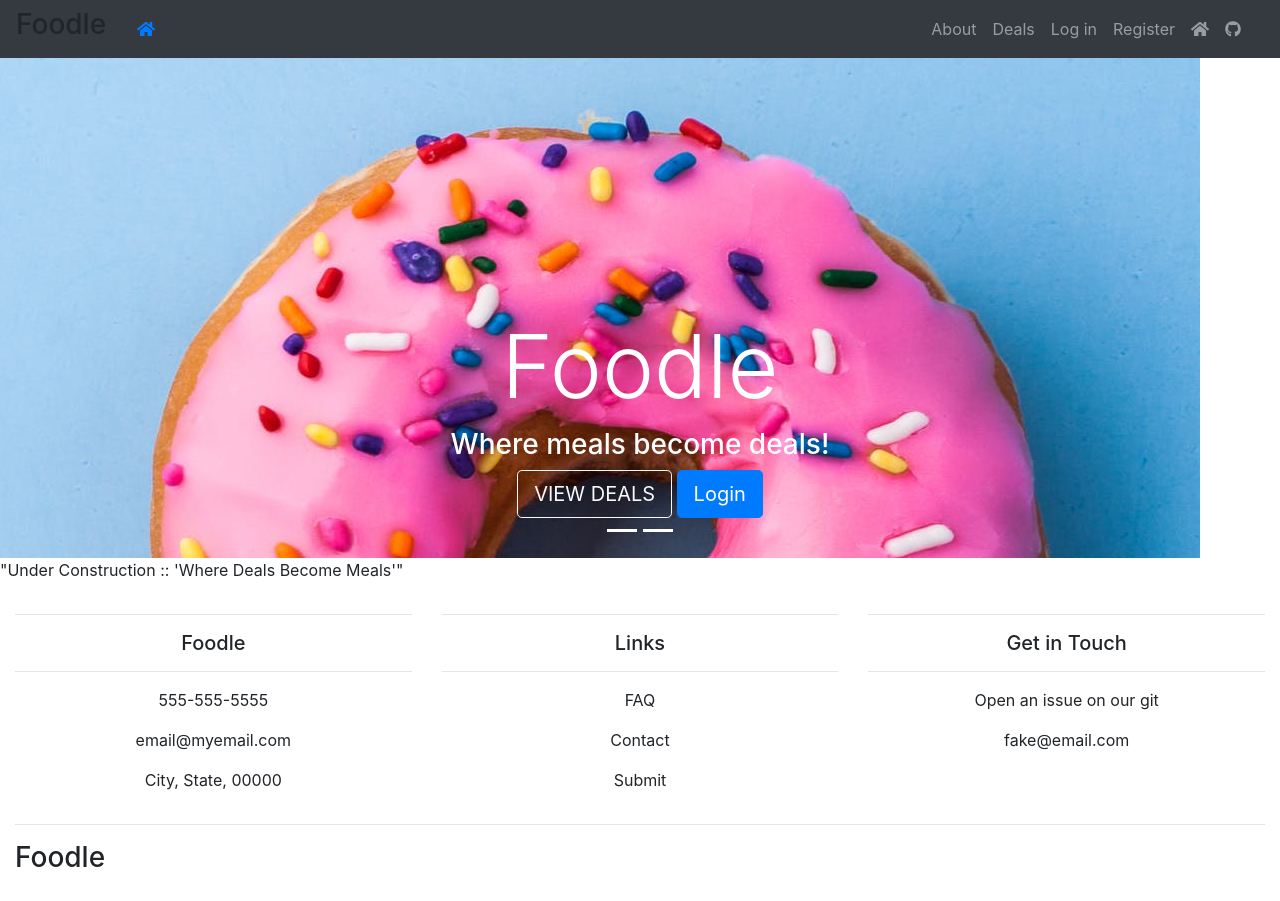
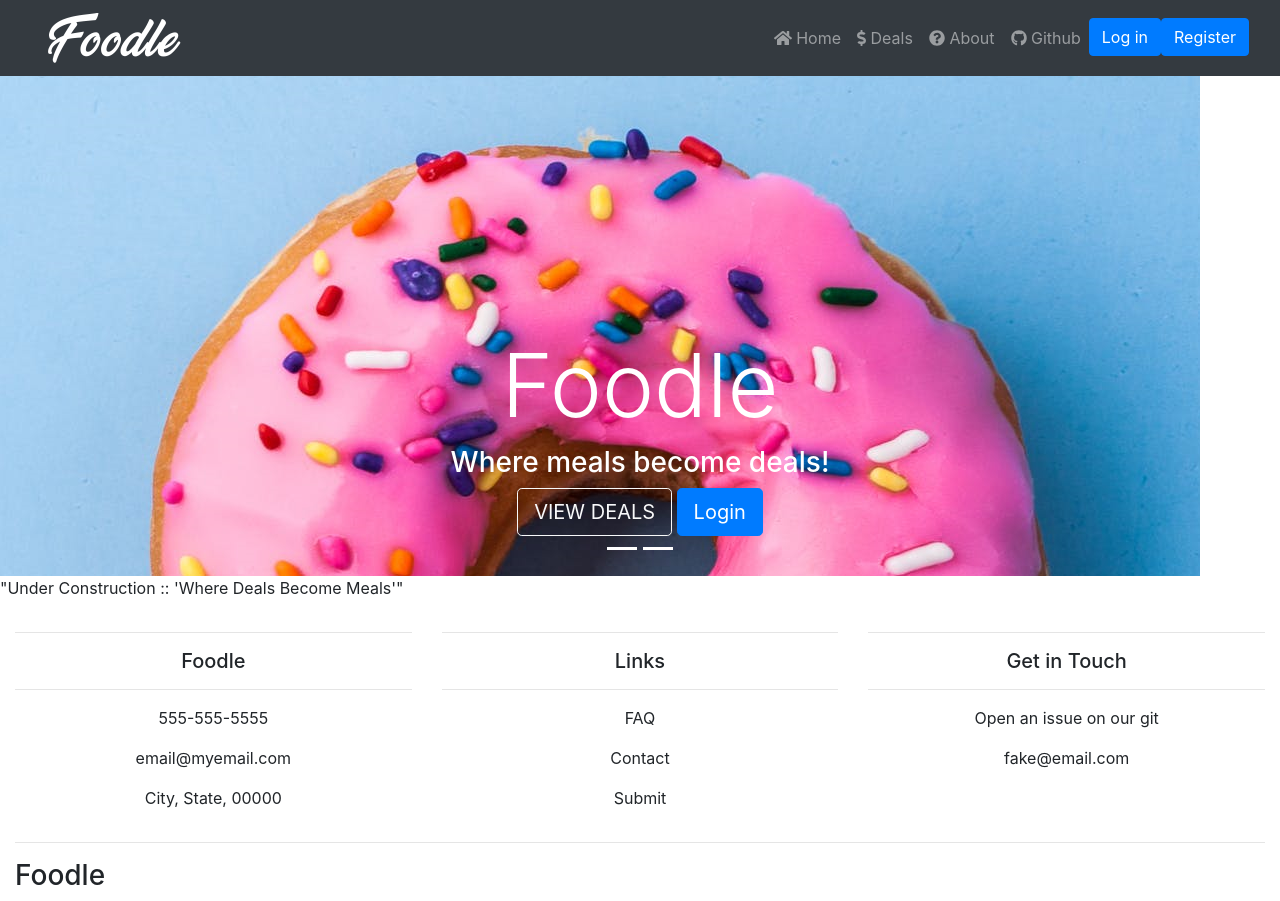
Before and after one commit to glasgowm148/Foodle, a Django app: page / in a window 1280 px wide. Before the commit the page ends 867 px from the top, so only its background shows below. Run offline with Django 3.2, Linux system fonts and the light colour scheme; some libraries are stand-ins or nearby versions.

Commit message:
navbar changes

```diff
--- a/foodle/templates/base.html
+++ b/foodle/templates/base.html
@@ -36,24 +36,26 @@
 
 	<!-- Navigation -->
 	<nav class="navbar navbar-expand-md navbar-dark bg-dark sticky-top">
-			<hr class="light">
-
-			<div class="bottom-logo">
-					<h3 class="vegan-style">Foodle</h3>
-				</div>
 		<div class="container-fluid">
-			<a class="nav-link" href="{% url 'index' %}"><i class="fas fa-home"></i></a>
-
+			<a class="navbar-brand" href="#">
+				<img src="{% static 'images/logo.png' %}" alt="logo">
+			</a>
 			<button class="navbar-toggler" type="button" data-toggle="collapse" data-target="#navbarResponsive">
 				<span class="navbar-toggler-icon"></span>
 			</button>
 			<div class="collapse navbar-collapse" id="navbarResponsive">
 				<ul class="navbar-nav ml-auto">
 					<li class="nav-item">
-						<a class="nav-link" href="{% url 'about' %}">About</a>
+						<a class="nav-link" href="#"><i class="fas fa-home"></i> Home</a>
 					</li>
 					<li class="nav-item">
-						<a class="nav-link" href="{% url 'deal_page' %}">Deals</a>
+						<a class="nav-link" href="{% url 'deal_page' %}"><i class="fas fa-dollar-sign"></i> Deals</a>
+					</li>
+					<li class="nav-item">
+						<a class="nav-link" href="{% url 'about' %}"><i class="fas fa-question-circle"></i> About</a>
+					</li>
+					<li class="nav-item">
+						<a class="nav-link" href="https://github.com/glasgowm148/foodle_dev"><i class="fab fa-github"></i> Github</a>
 					</li>
 
 					{% if user.is_authenticated %}
@@ -61,31 +63,24 @@
 						<a class="nav-link" >{{ user.username }}</a>
 					</li>
 					<li class="nav-item">
-						<a class="nav-link" href="{% url 'logout' %}">Log out</a>
+						<a class="btn btn-primary" href="{% url 'logout' %}" role="button">Log out</a>
 					</li>
 					{% else %}
 					<li class="nav-item">
-						<a class="nav-link" href="{% url 'login' %}">Log in</a>
+						<a class="btn btn-primary" href="{% url 'login' %}" role="button">Log in</a>
 					</li>
 					<li class="nav-item">
-						<a class="nav-link" href="{% url 'register' %}">Register</a>
+						<a class="btn btn-primary" href="{% url 'register' %}" role="button">Register</a>
 					</li>
 					{% endif %}
-
-					<li class="nav-item">
-						<a class="nav-link" href="#"><i class="fas fa-home"></i></a>
-					</li>
-					<li class="nav-item">
-						<a class="nav-link" href="#"><i class="fab fa-github"></i></a>
-					</li>
 				</ul>
 			</div>
 		</div>
 	</nav>
 
-	{% block content %}{% endblock %}
-
-
+	<div>
+		{% block content %}{% endblock %}
+	</div>
 
 	<!-- Footer -->
 	<footer>
```
Also changed, not shown: foodle/front-end/src/styles.css (+7 -5 lines).
